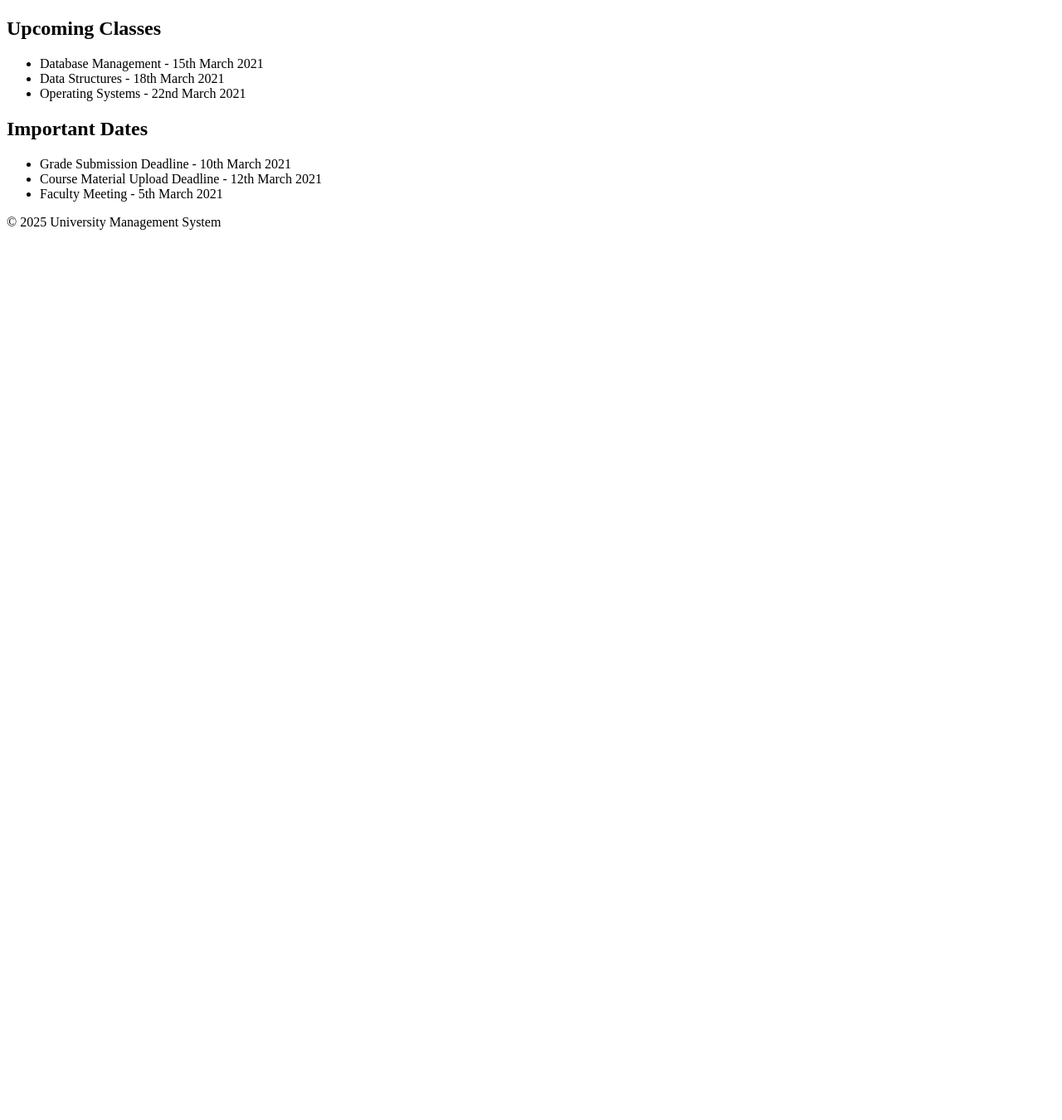
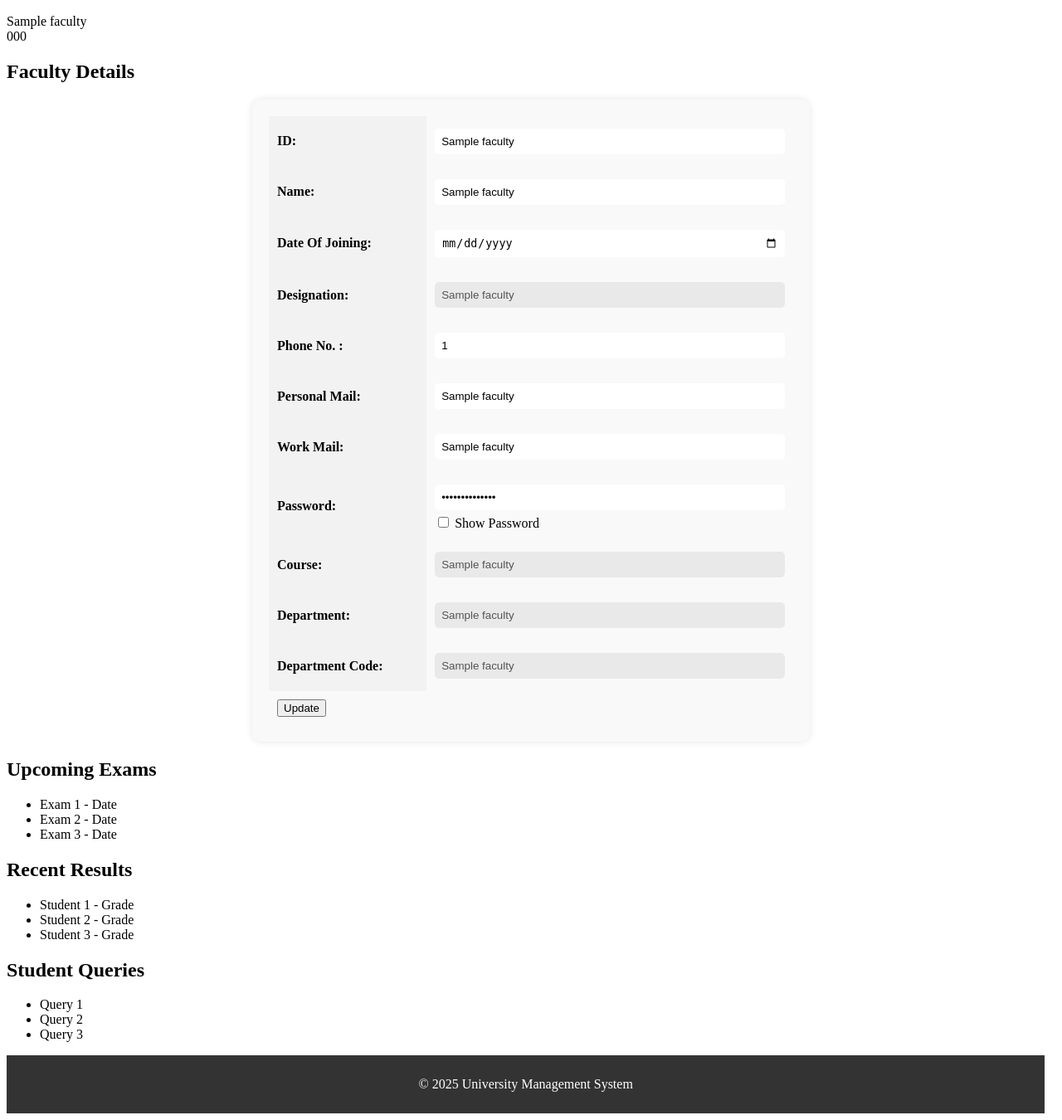
Before and after one commit to miyasajid19/University-Management-System, a Flask app: template templates/FacultyDashboard.html in a window 1280 px wide. Shown: the part 177-1527 px from the top of the page at 83% size. Before the commit the page ends 454 px from the top, so only its background shows below. Run offline with Flask 3, Linux system fonts and the light colour scheme; the template is opened without the code that fills it: most values are stand-ins (such as "Sample title", 1, 10 or a date in 2020); parts of the project's set-up code (start-up, migrations or seed data) failed here and were passed over.

Commit message:
partial faculty dashboard is completed

```diff
--- a/templates/FacultyDashboard.html
+++ b/templates/FacultyDashboard.html
@@ -1,5 +1,6 @@
 <!DOCTYPE html>
 <html lang="en">
+
 <head>
     <meta charset="UTF-8">
     <meta name="viewport" content="width=device-width, initial-scale=1.0">
@@ -12,6 +13,7 @@
             padding: 10px 0;
             text-align: center;
         }
+
         nav ul {
             list-style: none;
             padding: 0;
@@ -19,22 +21,78 @@
             display: flex;
             justify-content: center;
         }
+
         nav ul li {
             margin: 0 15px;
         }
+
         nav ul li a {
             color: #fff;
             text-decoration: none;
             padding: 10px 15px;
             transition: background-color 0.3s ease;
         }
+
         nav ul li a:hover,
         nav ul li a.active {
             background-color: #555;
             border-radius: 5px;
         }
+
+        footer {
+            text-align: center;
+            padding: 10px 0;
+            background-color: #333;
+            color: #fff;
+            /* position: absolute; */
+            width: 99%;
+            bottom: 0;
+        }
+
+        .details form {
+            width: 50%;
+            margin: 0 auto;
+            background-color: #f9f9f9;
+            padding: 20px;
+            border-radius: 10px;
+            box-shadow: 0 0 10px rgba(0, 0, 0, 0.1);
+        }
+
+        .details table {
+            width: 100%;
+            border-collapse: collapse;
+        }
+
+        .details th,
+        .details td {
+            padding: 10px;
+            text-align: left;
+        }
+
+        .details th {
+            background-color: #f2f2f2;
+        }
+
+        .details input[type="text"],
+        .details input[type="date"],
+        .details input[type="password"] {
+            width: 100%;
+            padding: 8px;
+            margin: 5px 0;
+            box-sizing: border-box;
+            border: none;
+            border-radius: 5px;
+        }
+
+        .details input[type="text"]:disabled,
+        .details input[type="date"]:disabled,
+        .details input[type="password"]:disabled {
+            background-color: #e9e9e9;
+
+        }
     </style>
 </head>
+
 <body>
     <nav>
         <ul>
@@ -51,23 +109,125 @@
         <h1>Welcome, {{ (session.user[1] + ' ' + session.user[2] + ' ' + session.user[3]).upper() }}</h1>
         <p>Your faculty ID is: {{ session.user[0] }}</p>
         <p>Your email is: {{ session.user[4] }}</p>
+        {{faculty}}
+        <br>
+        {{phones}}
+        <section class="details">
+            <h2>Faculty Details</h2>
+            <form action="/faculty/update/{{phones}}" method="post">
+                <table>
+                    <tr>
+                        <th><label for="faculty_id">ID:</label></th>
+                        <td><input type="text" name="faculty_id" id="faculty_id" value="{{ faculty[0] }}" readonly></td>
+                    </tr>
+                    <tr>
+                        <th><label for="faculty_name">Name:</label></th>
+                        <td><input type="text" name="faculty_name" id="faculty_name" value="{{ faculty[1] }}"></td>
+                    </tr>
+                    <tr>
+                        <th><label for="faculty_doj">Date Of Joining:</label></th>
+                        <td><input type="date" name="faculty_doj" id="faculty_doj" value="{{ faculty[2] }}"></td>
+                    </tr>
+                    <tr>
+                        <th><label for="faculty_designation">Designation:</label></th>
+                        <td><input type="text" name="faculty_designation" id="faculty_designation"
+                                value="{{ faculty[3] }}" disabled></td>
+                    </tr>
+                    <tr>
+                        <th><label for="faculty_personal_mail">Phone No. :</label></th>
+                        <td>
+                            {% for phone in phones %}
+                            <input type="text" name="faculty_phone_{{phone[0]}}" id="faculty_phone"
+                                value="{{ phone[0] }}">
+                            {% endfor %}
 
-        <h2>Upcoming Classes</h2>
-        <ul>
-            <li>Database Management - 15th March 2021</li>
-            <li>Data Structures - 18th March 2021</li>
-            <li>Operating Systems - 22nd March 2021</li>
-        </ul>
+                        </td>
+                    </tr>
+                    <tr>
+                        <th><label for="faculty_personal_mail">Personal Mail:</label></th>
+                        <td><input type="text" name="faculty_personal_mail" id="faculty_personal_mail"
+                                value="{{ faculty[4] }}"></td>
+                    </tr>
+                    <tr>
+                        <th><label for="faculty_work_mail">Work Mail:</label></th>
+                        <td><input type="text" name="faculty_work_mail" id="faculty_work_mail" value="{{ faculty[5] }}"
+                                readonly></td>
+                    </tr>
+                    <tr>
+                        <th><label for="faculty_password">Password:</label></th>
+                        <td>
+                            <input type="password" name="faculty_password" id="faculty_password"
+                                value="{{ faculty[6] }}">
+                            <input type="checkbox" id="show_password" onclick="togglePassword()"> Show Password
+                        </td>
+                    </tr>
 
-        <h2>Important Dates</h2>
-        <ul>
-            <li>Grade Submission Deadline - 10th March 2021</li>
-            <li>Course Material Upload Deadline - 12th March 2021</li>
-            <li>Faculty Meeting - 5th March 2021</li>
-        </ul>
+                    <tr>
+                        <th><label for="faculty_course">Course:</label></th>
+                        <td><input type="text" name="faculty_course" id="faculty_course" value="{{ faculty[7] }}"
+                                disabled></td>
+                    </tr>
+                    <tr>
+                        <th><label for="faculty_department">Department:</label></th>
+                        <td><input type="text" name="faculty_department" id="faculty_department"
+                                value="{{ faculty[8] }}" disabled></td>
+                    </tr>
+                    <tr>
+                        <th><label for="faculty_department_code">Department Code:</label></th>
+                        <td><input type="text" name="faculty_department_code" id="faculty_department_code"
+                                value="{{ faculty[9] }}" disabled></td>
+                    </tr>
+                    <tr>
+                        <td colspan="2">
+
+                            <input type="submit" value="Update">
+                        </td>
+                    </tr>
+                </table>
+            </form>
+        </section>
+
+        <!-- Add your dashboard content here -->
+        <section>
+            <h2>Upcoming Exams</h2>
+            <ul>
+                <li>Exam 1 - Date</li>
+                <li>Exam 2 - Date</li>
+                <li>Exam 3 - Date</li>
+            </ul>
+        </section>
+
+        <section>
+            <h2>Recent Results</h2>
+            <ul>
+                <li>Student 1 - Grade</li>
+                <li>Student 2 - Grade</li>
+                <li>Student 3 - Grade</li>
+            </ul>
+        </section>
+
+        <section>
+            <h2>Student Queries</h2>
+            <ul>
+                <li>Query 1</li>
+                <li>Query 2</li>
+                <li>Query 3</li>
+            </ul>
+        </section>
     </main>
     <footer>
         <p>&copy; 2025 University Management System</p>
     </footer>
 </body>
+<script>
+    function togglePassword() {
+        var passwordField = document.getElementById("faculty_password");
+        if (passwordField.type === "password") {
+            passwordField.type = "text";
+        } else {
+            passwordField.type = "password";
+        }
+    }
+</script>
+
 </html>
```
